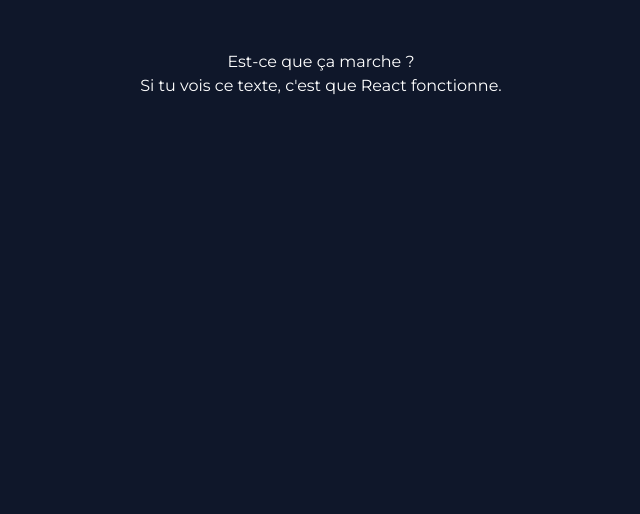
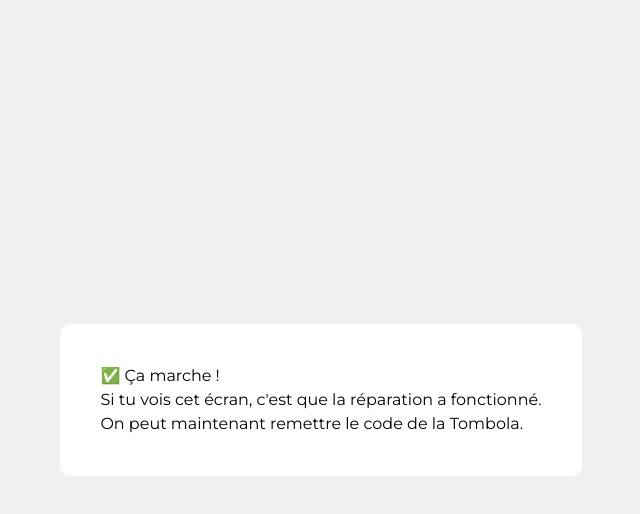
Before and after one commit to alimiproductions-ai/Tombola2, a React (Vite) app: page / in a window 1280 px wide. Shown: the top 514 px of the page, without its empty margins (319-959 px from the left). Built offline with nearby package versions, Linux system fonts and the light colour scheme.

Commit message:
Update App.tsx

```diff
--- a/App.tsx
+++ b/App.tsx
@@ -1,10 +1,21 @@
-// src/App.tsx
-function App() {
+import React from 'react';
+
+// Le mot "default" ici est SUPER important pour que index.tsx le comprenne
+export default function App() {
   return (
-    <div style={{ padding: 50, textAlign: 'center' }}>
-      <h1>Est-ce que ça marche ?</h1>
-      <p>Si tu vois ce texte, c'est que React fonctionne.</p>
+    <div style={{
+      height: '100vh',
+      display: 'flex',
+      justifyContent: 'center',
+      alignItems: 'center',
+      backgroundColor: '#f0f0f0',
+      color: 'black'
+    }}>
+      <div style={{ padding: 40, background: 'white', borderRadius: 10 }}>
+        <h1>✅ Ça marche !</h1>
+        <p>Si tu vois cet écran, c'est que la réparation a fonctionné.</p>
+        <p>On peut maintenant remettre le code de la Tombola.</p>
+      </div>
     </div>
   );
 }
-export default App;
```
